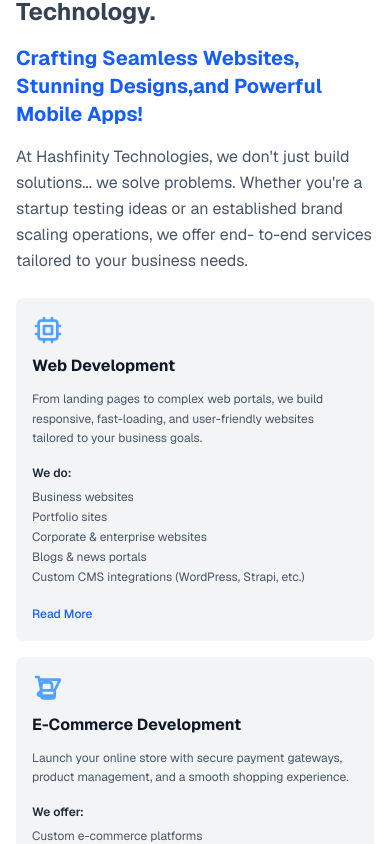
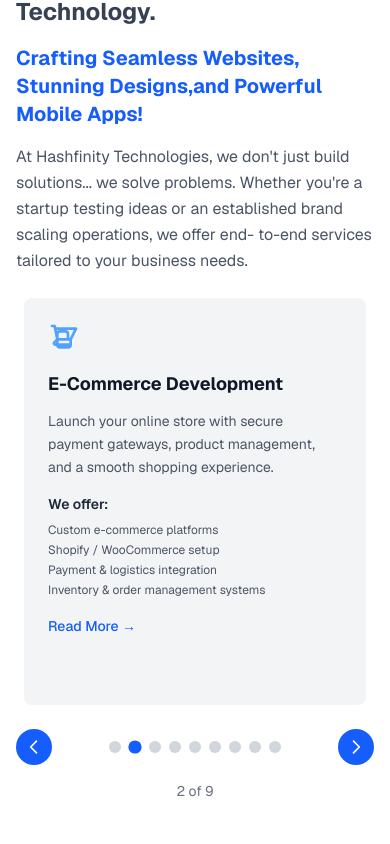
Before and after one commit to samhk90/hashfinity_01, a Next.js app: page / in a window 390 px wide. Shown: the part 1200-2044 px from the top of the page. Built offline with nearby package versions, Linux system fonts and the light colour scheme.

Commit message:
fixed responsiveness of service card

```diff
--- a/src/components/ServicesSection.tsx
+++ b/src/components/ServicesSection.tsx
@@ -1,12 +1,16 @@
 'use client';
 
 import { useState, useRef, useEffect } from 'react';
+import { motion, AnimatePresence } from 'framer-motion';
 
 export default function ServicesSection() {
   const [isVisible, setIsVisible] = useState(false);
   const [visibleCards, setVisibleCards] = useState(new Set());
+  const [currentSlide, setCurrentSlide] = useState(0);
+  const [isCarouselMode, setIsCarouselMode] = useState(false);
   const sectionRef = useRef(null);
   const cardRefs = useRef<(HTMLDivElement | null)[]>([]);
+  const carouselRef = useRef<HTMLDivElement | null>(null);
 
   const services = [
     {
@@ -171,28 +175,93 @@
     return () => observer.disconnect();
   }, []);
 
-  // Intersection Observer for individual card scroll animations
+  // Check screen size to determine carousel mode
   useEffect(() => {
+    const checkScreenSize = () => {
+      setIsCarouselMode(window.innerWidth < 768);
+    };
+
+    checkScreenSize();
+    window.addEventListener('resize', checkScreenSize);
+    return () => window.removeEventListener('resize', checkScreenSize);
+  }, []);
+
+  // Auto-play carousel
+  useEffect(() => {
+    if (!isCarouselMode) return;
+
+    const interval = setInterval(() => {
+      setCurrentSlide((prev) => (prev + 1) % services.length);
+    }, 4000);
+
+    return () => clearInterval(interval);
+  }, [isCarouselMode, services.length]);
+
+  // Carousel navigation functions
+  const nextSlide = () => {
+    setCurrentSlide((prev) => (prev + 1) % services.length);
+  };
+
+  const prevSlide = () => {
+    setCurrentSlide((prev) => (prev - 1 + services.length) % services.length);
+  };
+
+  const goToSlide = (index: number) => {
+    setCurrentSlide(index);
+  };
+
+  // Touch/swipe handlers
+  const [touchStart, setTouchStart] = useState<number | null>(null);
+  const [touchEnd, setTouchEnd] = useState<number | null>(null);
+
+  const onTouchStart = (e: React.TouchEvent) => {
+    setTouchEnd(null);
+    setTouchStart(e.targetTouches[0].clientX);
+  };
+
+  const onTouchMove = (e: React.TouchEvent) => {
+    setTouchEnd(e.targetTouches[0].clientX);
+  };
+
+  const onTouchEnd = () => {
+    if (!touchStart || !touchEnd) return;
+
+    const distance = touchStart - touchEnd;
+    const isLeftSwipe = distance > 50;
+    const isRightSwipe = distance < -50;
+
+    if (isLeftSwipe) {
+      nextSlide();
+    } else if (isRightSwipe) {
+      prevSlide();
+    }
+  };
+
+  // Get slides to show based on screen size
+  const getSlidesToShow = () => {
+    if (window.innerWidth >= 1536) return 5; // 2xl
+    if (window.innerWidth >= 1280) return 4; // xl
+    if (window.innerWidth >= 1024) return 3; // lg
+    if (window.innerWidth >= 640) return 2;  // sm
+    return 1; // mobile
+  };
+
+  // Intersection Observer for individual card scroll animations (desktop only)
+  useEffect(() => {
+    if (isCarouselMode) return;
+
     const observer = new IntersectionObserver(
       (entries) => {
         entries.forEach((entry) => {
           if (entry.isIntersecting) {
             const cardIndex = parseInt(entry.target.getAttribute('data-index') || '0');
             setVisibleCards(prev => new Set([...prev, cardIndex]));
-          } else {
-            // Optional: Remove card from visible set when it goes out of view
-            const cardIndex = parseInt(entry.target.getAttribute('data-index') || '0');
-            setVisibleCards(prev => {
-              const newSet = new Set(prev);
-              newSet.delete(cardIndex);
-              return newSet;
-            });
           }
         });
       },
       {
-        threshold: 0.2,
-        rootMargin: '0px 0px -100px 0px'
+        threshold: 0.1,
+        rootMargin: '0px 0px -50px 0px'
       }
     );
 
@@ -202,7 +271,7 @@
     });
 
     return () => observer.disconnect();
-  }, []);
+  }, [isCarouselMode]);
 
   return (
     <section ref={sectionRef} className="py-12 px-4 bg-white relative overflow-hidden">
@@ -231,68 +300,48 @@
           </p>
         </div>
 
-        {/* Services Grid */}
-        <div className="grid grid-cols-1 sm:grid-cols-2 lg:grid-cols-3 xl:grid-cols-4 2xl:grid-cols-5 gap-4 md:gap-6">
+        {/* Services Grid/Carousel */}
+        {isCarouselMode ? (
+          // Mobile Carousel View
+          <div className="relative">
+            <div
+              ref={carouselRef}
+              className="overflow-hidden rounded-lg"
+              onTouchStart={onTouchStart}
+              onTouchMove={onTouchMove}
+              onTouchEnd={onTouchEnd}
+            >
+              <motion.div
+                className="flex transition-transform duration-300 ease-in-out"
+                animate={{ x: `-${currentSlide * 100}%` }}
+                transition={{ type: "spring", stiffness: 300, damping: 30 }}
+              >
                 {services.map((service, index) => (
                   <div
                     key={index}
-              ref={(el) => { cardRefs.current[index] = el; }}
-              data-index={index}
-              className={`bg-gray-100 rounded-lg p-4 md:p-6 transition-all duration-700 transform ${
-                visibleCards.has(index)
-                  ? 'translate-y-0 opacity-100 scale-100 rotate-0'
-                  : 'translate-y-20 opacity-0 scale-90 rotate-1'
-              } hover:shadow-2xl hover:bg-gray-200 hover:-translate-y-2 group`}
-              style={{
-                transitionDelay: visibleCards.has(index) ? `${index * 100}ms` : '0ms',
-                transitionTimingFunction: 'cubic-bezier(0.25, 0.46, 0.45, 0.94)',
-              }}
+                    className="w-full flex-shrink-0 px-2"
                   >
+                    <div className="bg-gray-100 rounded-lg p-6 h-full transition-all duration-300 hover:shadow-xl hover:bg-gray-200">
                       {/* Icon */}
-              <div className={`mb-4 transform transition-all duration-500 ${
-                visibleCards.has(index)
-                  ? 'scale-100 rotate-0 opacity-100'
-                  : 'scale-75 rotate-12 opacity-0'
-              } `}
-              style={{ transitionDelay: visibleCards.has(index) ? `${index * 100 + 200}ms` : '0ms' }}>
-                <div className="w-6 h-6 md:w-8 md:h-8 text-blue-400">
+                      <div className="mb-4">
+                        <div className="w-8 h-8 text-blue-400">
                           {service.icon}
                         </div>
                       </div>
 
                       {/* Title */}
-              <h4 className={`font-bold text-base md:text-lg text-gray-900 mb-3 transition-all duration-500 ${
-                visibleCards.has(index)
-                  ? 'translate-x-0 opacity-100'
-                  : 'translate-x-4 opacity-0'
-              } group-hover:text-blue-600`}
-              style={{ transitionDelay: visibleCards.has(index) ? `${index * 100 + 300}ms` : '0ms' }}>
+                      <h4 className="font-bold text-lg text-gray-900 mb-3 hover:text-blue-600 transition-colors">
                         {service.title}
                       </h4>
 
                       {/* Description */}
-              <p className={`text-gray-600 text-xs md:text-sm mb-4 leading-relaxed transition-all duration-500 ${
-                visibleCards.has(index)
-                  ? 'translate-y-0 opacity-100'
-                  : 'translate-y-2 opacity-0'
-              } group-hover:text-gray-700`}
-              style={{ transitionDelay: visibleCards.has(index) ? `${index * 100 + 400}ms` : '0ms' }}>
+                      <p className="text-gray-600 text-sm mb-4 leading-relaxed">
                         {service.description}
                       </p>
 
                       {/* Features List */}
-              <div className={`mb-4 transition-all duration-500 ${
-                visibleCards.has(index)
-                  ? 'translate-x-0 opacity-100'
-                  : 'translate-x-2 opacity-0'
-              } group-hover:translate-x-1`}
-              style={{ transitionDelay: visibleCards.has(index) ? `${index * 100 + 500}ms` : '0ms' }}>
-                <p className={`font-semibold text-gray-800 text-xs md:text-sm mb-2 transition-all duration-400 ${
-                  visibleCards.has(index)
-                    ? 'translate-y-0 opacity-100'
-                    : 'translate-y-1 opacity-0'
-                } group-hover:text-blue-700`}
-                style={{ transitionDelay: visibleCards.has(index) ? `${index * 100 + 600}ms` : '0ms' }}>
+                      <div className="mb-4">
+                        <p className="font-semibold text-gray-800 text-sm mb-2">
                           {index === 0 && "We do:"}
                           {index === 1 && "We offer:"}
                           {index === 2 && "Includes:"}
@@ -305,19 +354,7 @@
                         </p>
                         <ul className="text-xs text-gray-600 space-y-1">
                           {service.features.map((feature, featureIndex) => (
-                    <li
-                      key={featureIndex}
-                      className={`transition-all duration-400 ${
-                        visibleCards.has(index)
-                          ? 'translate-x-0 opacity-100'
-                          : 'translate-x-2 opacity-0'
-                      } hover:text-gray-800 hover:translate-x-1`}
-                      style={{
-                        transitionDelay: visibleCards.has(index)
-                          ? `${index * 100 + 700 + featureIndex * 50}ms`
-                          : '0ms'
-                      }}
-                    >
+                            <li key={featureIndex} className="hover:text-gray-800 transition-colors">
                               {feature}
                             </li>
                           ))}
@@ -325,18 +362,153 @@
                       </div>
 
                       {/* Read More Link */}
-              <button className={`text-blue-600 text-xs md:text-sm font-medium hover:text-blue-700 transition-all duration-500 transform hover:scale-105 hover:translate-x-2 relative ${
-                visibleCards.has(index)
-                  ? 'translate-y-0 opacity-100 scale-100'
-                  : 'translate-y-2 opacity-0 scale-95'
-              } group-hover:animate-pulse`}
-              style={{ transitionDelay: visibleCards.has(index) ? `${index * 100 + 800}ms` : '0ms' }}>
-                Read More
-                <span className="absolute bottom-0 left-0 w-0 h-0.5 bg-blue-600 transition-all duration-300 group-hover:w-full"></span>
+                      <button className="text-blue-600 text-sm font-medium hover:text-blue-700 transition-all duration-300 hover:translate-x-1">
+                        Read More →
                       </button>
                     </div>
+                  </div>
+                ))}
+              </motion.div>
+            </div>
+
+            {/* Carousel Navigation */}
+            <div className="flex items-center justify-between mt-6">
+              {/* Previous Button */}
+              <button
+                onClick={prevSlide}
+                className="p-2 rounded-full bg-blue-600 text-white hover:bg-blue-700 transition-colors focus:outline-none focus:ring-2 focus:ring-blue-500"
+                aria-label="Previous slide"
+              >
+                <svg className="w-5 h-5" fill="none" stroke="currentColor" viewBox="0 0 24 24">
+                  <path strokeLinecap="round" strokeLinejoin="round" strokeWidth={2} d="M15 19l-7-7 7-7" />
+                </svg>
+              </button>
+
+              {/* Dots Indicator */}
+              <div className="flex space-x-2">
+                {services.map((_, index) => (
+                  <button
+                    key={index}
+                    onClick={() => goToSlide(index)}
+                    className={`w-3 h-3 rounded-full transition-all duration-300 ${
+                      index === currentSlide
+                        ? 'bg-blue-600 scale-110'
+                        : 'bg-gray-300 hover:bg-gray-400'
+                    }`}
+                    aria-label={`Go to slide ${index + 1}`}
+                  />
                 ))}
               </div>
+
+              {/* Next Button */}
+              <button
+                onClick={nextSlide}
+                className="p-2 rounded-full bg-blue-600 text-white hover:bg-blue-700 transition-colors focus:outline-none focus:ring-2 focus:ring-blue-500"
+                aria-label="Next slide"
+              >
+                <svg className="w-5 h-5" fill="none" stroke="currentColor" viewBox="0 0 24 24">
+                  <path strokeLinecap="round" strokeLinejoin="round" strokeWidth={2} d="M9 5l7 7-7 7" />
+                </svg>
+              </button>
+            </div>
+
+            {/* Slide Counter */}
+            <div className="text-center mt-4 text-sm text-gray-500">
+              {currentSlide + 1} of {services.length}
+            </div>
+          </div>
+        ) : (
+          // Desktop Grid View
+          <div className="grid grid-cols-1 sm:grid-cols-2 lg:grid-cols-3 xl:grid-cols-4 2xl:grid-cols-5 gap-4 md:gap-6">
+            {services.map((service, index) => (
+              <motion.div
+                key={index}
+                ref={(el) => { cardRefs.current[index] = el; }}
+                data-index={index}
+                initial={{ opacity: 0, y: 50, scale: 0.9 }}
+                animate={{
+                  opacity: visibleCards.has(index) ? 1 : 0,
+                  y: visibleCards.has(index) ? 0 : 50,
+                  scale: visibleCards.has(index) ? 1 : 0.9
+                }}
+                transition={{
+                  duration: 0.6,
+                  delay: index * 0.1,
+                  ease: "easeOut"
+                }}
+                whileHover={{
+                  y: -8,
+                  scale: 1.02,
+                  transition: { duration: 0.2 }
+                }}
+                className="bg-gray-100 rounded-lg p-4 md:p-6 transition-all duration-300 hover:shadow-2xl hover:bg-gray-200 group cursor-pointer"
+              >
+                {/* Icon */}
+                <motion.div
+                  className="mb-4"
+                  whileHover={{ scale: 1.1, rotate: 5 }}
+                  transition={{ duration: 0.2 }}
+                >
+                  <div className="w-6 h-6 md:w-8 md:h-8 text-blue-400">
+                    {service.icon}
+                  </div>
+                </motion.div>
+
+                {/* Title */}
+                <h4 className="font-bold text-base md:text-lg text-gray-900 mb-3 transition-colors group-hover:text-blue-600">
+                  {service.title}
+                </h4>
+
+                {/* Description */}
+                <p className="text-gray-600 text-xs md:text-sm mb-4 leading-relaxed group-hover:text-gray-700 transition-colors">
+                  {service.description}
+                </p>
+
+                {/* Features List */}
+                <div className="mb-4">
+                  <p className="font-semibold text-gray-800 text-xs md:text-sm mb-2 group-hover:text-blue-700 transition-colors">
+                    {index === 0 && "We do:"}
+                    {index === 1 && "We offer:"}
+                    {index === 2 && "Includes:"}
+                    {index === 3 && "We specialize in:"}
+                    {index === 4 && "Capabilities:"}
+                    {index === 5 && "Services:"}
+                    {index === 6 && "Security:"}
+                    {index === 7 && "Features:"}
+                    {index === 8 && "Solutions:"}
+                  </p>
+                  <ul className="text-xs text-gray-600 space-y-1">
+                    {service.features.map((feature, featureIndex) => (
+                      <motion.li
+                        key={featureIndex}
+                        className="hover:text-gray-800 transition-colors"
+                        whileHover={{ x: 4 }}
+                        transition={{ duration: 0.2 }}
+                      >
+                        {feature}
+                      </motion.li>
+                    ))}
+                  </ul>
+                </div>
+
+                {/* Read More Link */}
+                <motion.button
+                  className="text-blue-600 text-xs md:text-sm font-medium hover:text-blue-700 transition-all duration-300 relative group/button"
+                  whileHover={{ x: 4 }}
+                  transition={{ duration: 0.2 }}
+                >
+                  Read More
+                  <motion.span
+                    className="absolute bottom-0 left-0 h-0.5 bg-blue-600"
+                    initial={{ width: 0 }}
+                    whileHover={{ width: "100%" }}
+                    transition={{ duration: 0.3 }}
+                  />
+                </motion.button>
+              </motion.div>
+            ))}
+          </div>
+        )}
       </div>
     </section>
   );
```
Lines whose indentation alone changed are shown as unchanged.
